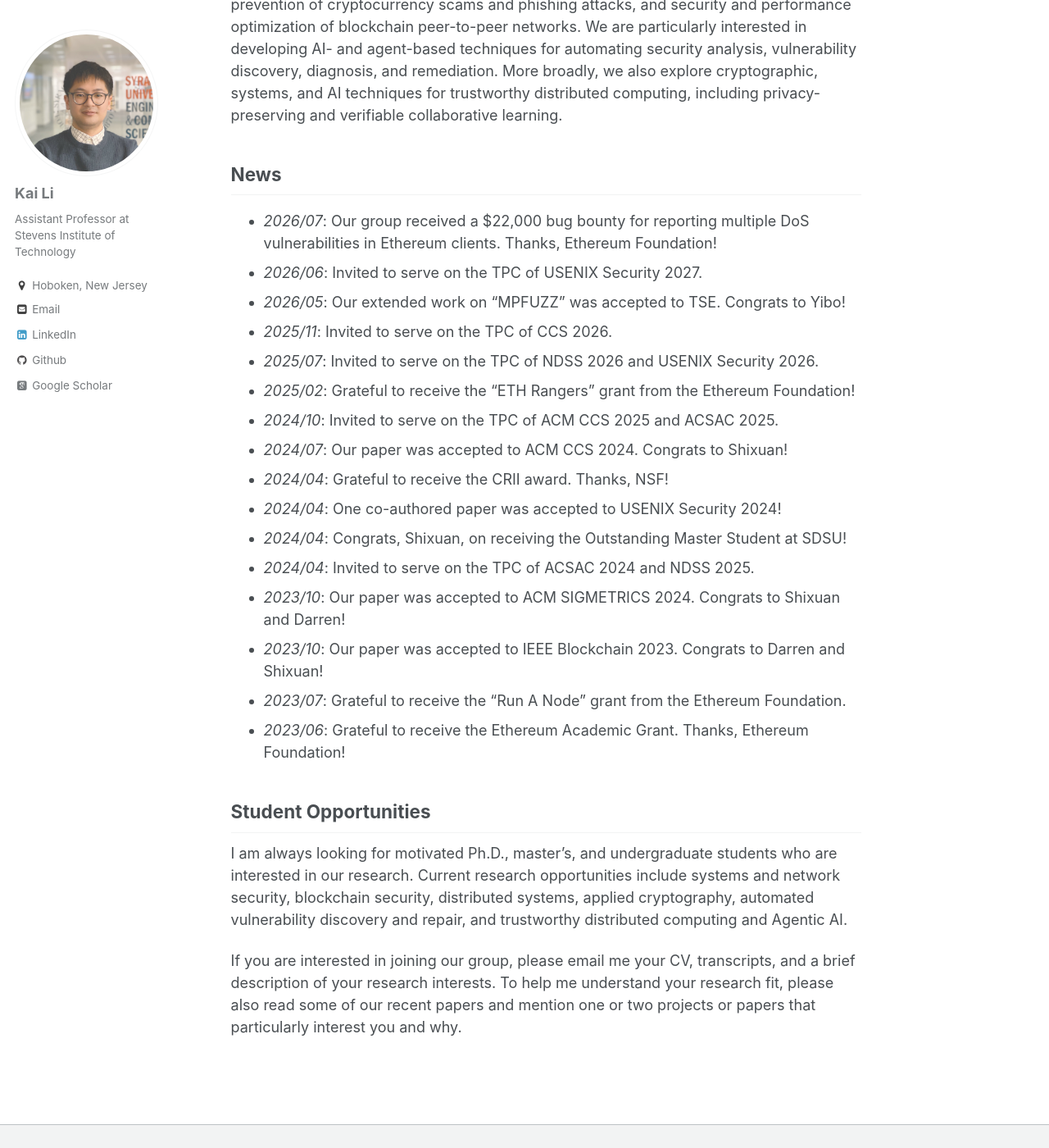
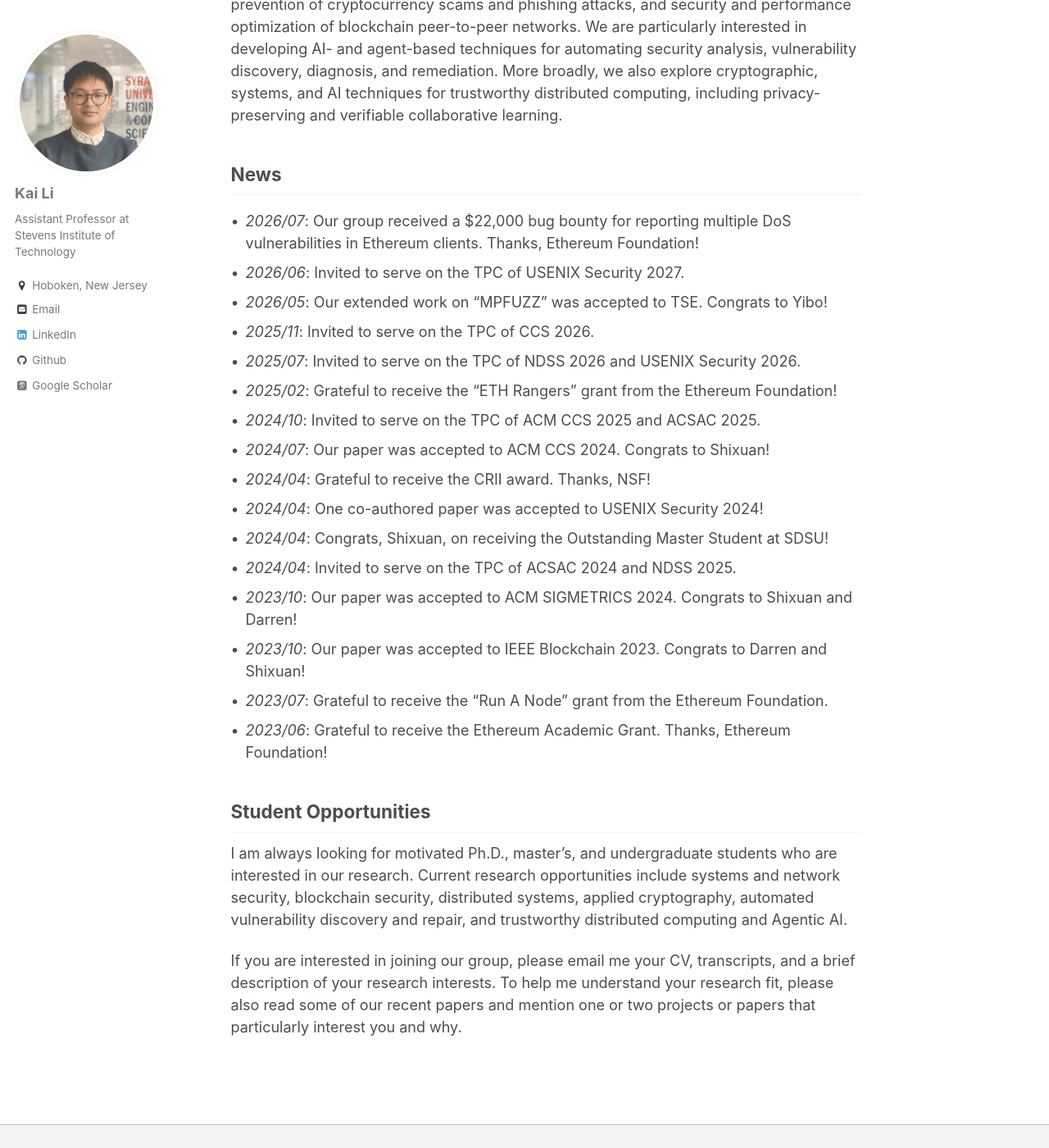
Before and after one commit to likai1993/likai1993.github.io, a Jekyll site: the page built from _pages/about.md, in a window 1280 px wide and 1400 px high, scrolled down 557 px. Shown: the whole window at 82% size. Built offline with Jekyll 4.4.1, drawn with Linux system fonts in a browser that asks for light colours; some web fonts are replaced.

Commit message:
Update main.scss

```diff
--- a/assets/css/main.scss
+++ b/assets/css/main.scss
@@ -38,8 +38,20 @@
 @import "vendor/magnific-popup/magnific-popup";
 @import "print";
 
-/* Custom styling for News list */
-.news-list {
-  margin-left: -1.6em;
-  padding-left: 1.6em;
+/* News list: remove default indentation */
+.news-list ul {
+  list-style: none;
+  margin-left: 0 !important;
+  padding-left: 0 !important;
 }
+
+.news-list li {
+  position: relative;
+  padding-left: 1em;
+}
+
+.news-list li::before {
+  content: "•";
+  position: absolute;
+  left: 0;
+}
```
